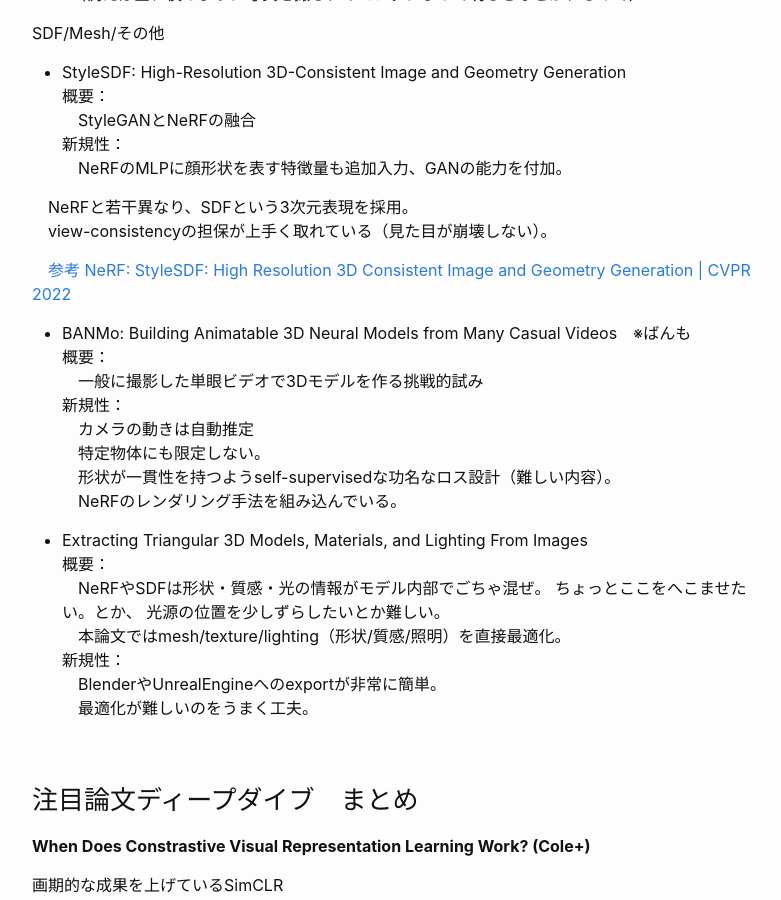
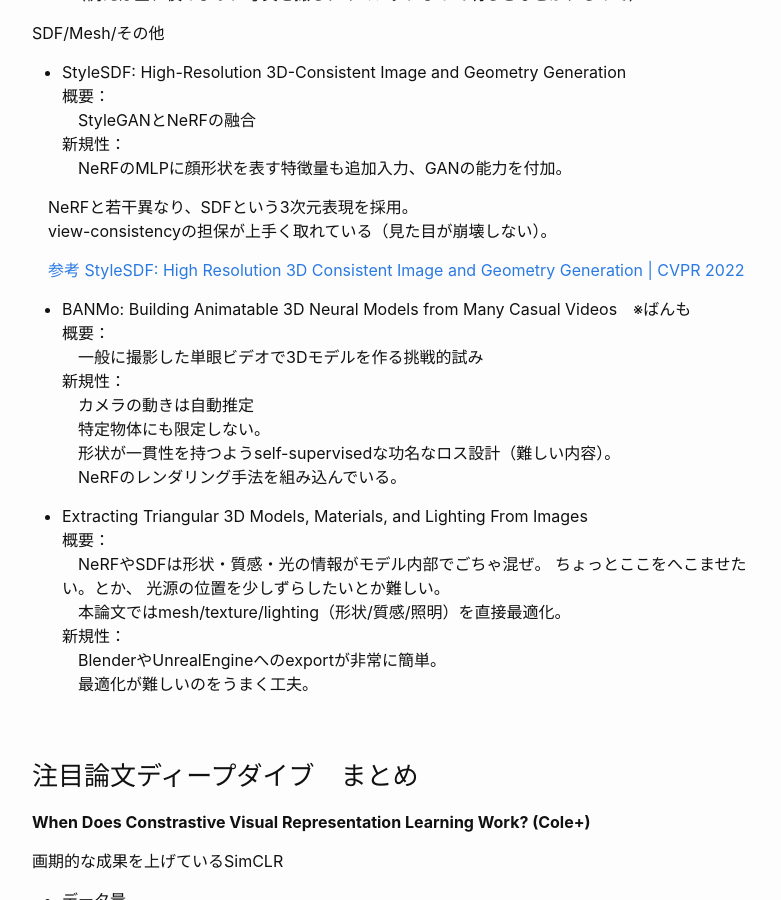
Before and after one commit to keijiyo/keijiyo.github.io, a Jekyll site: the page built from _posts/2022-09-22-JDLA主催 CVPR2022技術報告会 視聴.markdown, in a window 1280 px wide and 900 px high, scrolled down 4855 px. Shown: the whole window, without its empty margins (238-1019 px from the left). Built offline with Jekyll 4.4.1, drawn with Linux system fonts in a browser that asks for light colours; formulas are drawn with MathJax 3.

Commit message:
StyleSDFのリンクについて表示個所を修正

```diff
--- a/_posts/2022-09-22-JDLA主催 CVPR2022技術報告会 視聴.markdown
+++ b/_posts/2022-09-22-JDLA主催 CVPR2022技術報告会 視聴.markdown
@@ -208,7 +208,7 @@ SDF/Mesh/その他
 　NeRFと若干異なり、SDFという3次元表現を採用。
 　view-consistencyの担保が上手く取れている（見た目が崩壊しない）。
 
-　<a href="https://www.youtube.com/watch?v=Eg0zKeJ6yQ0" target="_blank">参考 NeRF: StyleSDF: High Resolution 3D Consistent Image and Geometry Generation | CVPR 2022</a>
+　<a href="https://www.youtube.com/watch?v=Eg0zKeJ6yQ0" target="_blank">参考 StyleSDF: High Resolution 3D Consistent Image and Geometry Generation | CVPR 2022</a>
 
 - BANMo: Building Animatable 3D Neural Models from Many Casual Videos　※ばんも
 概要：
```
